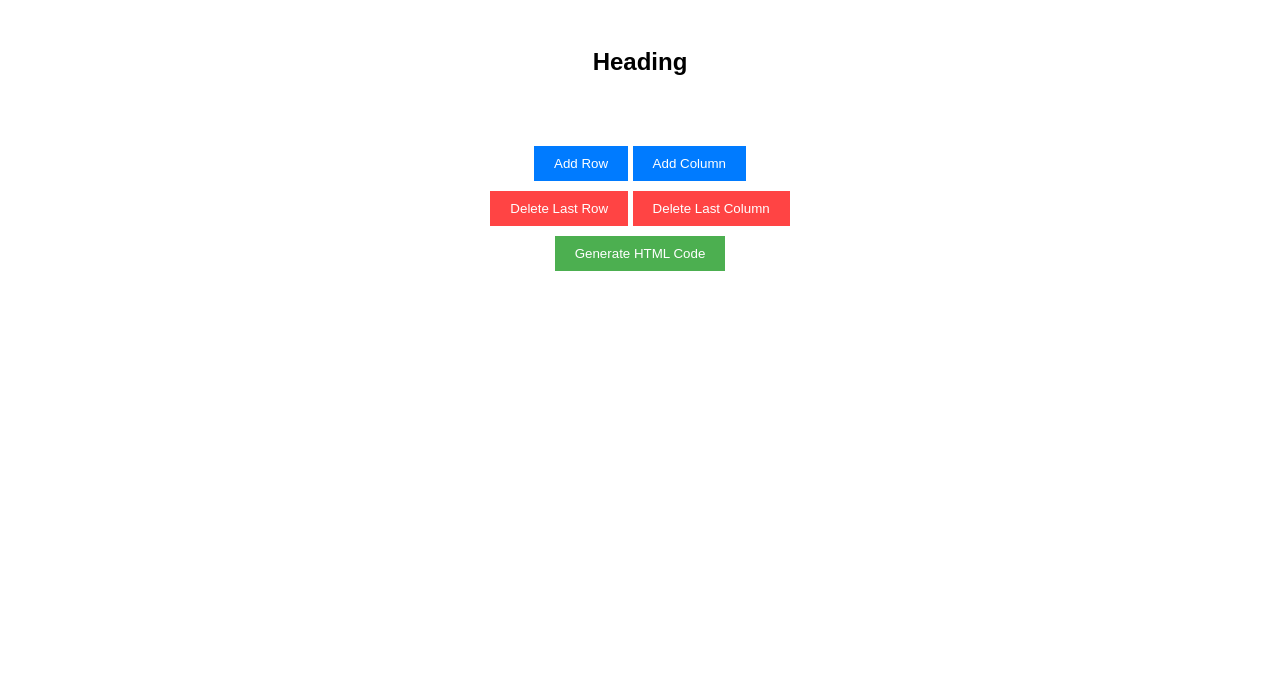
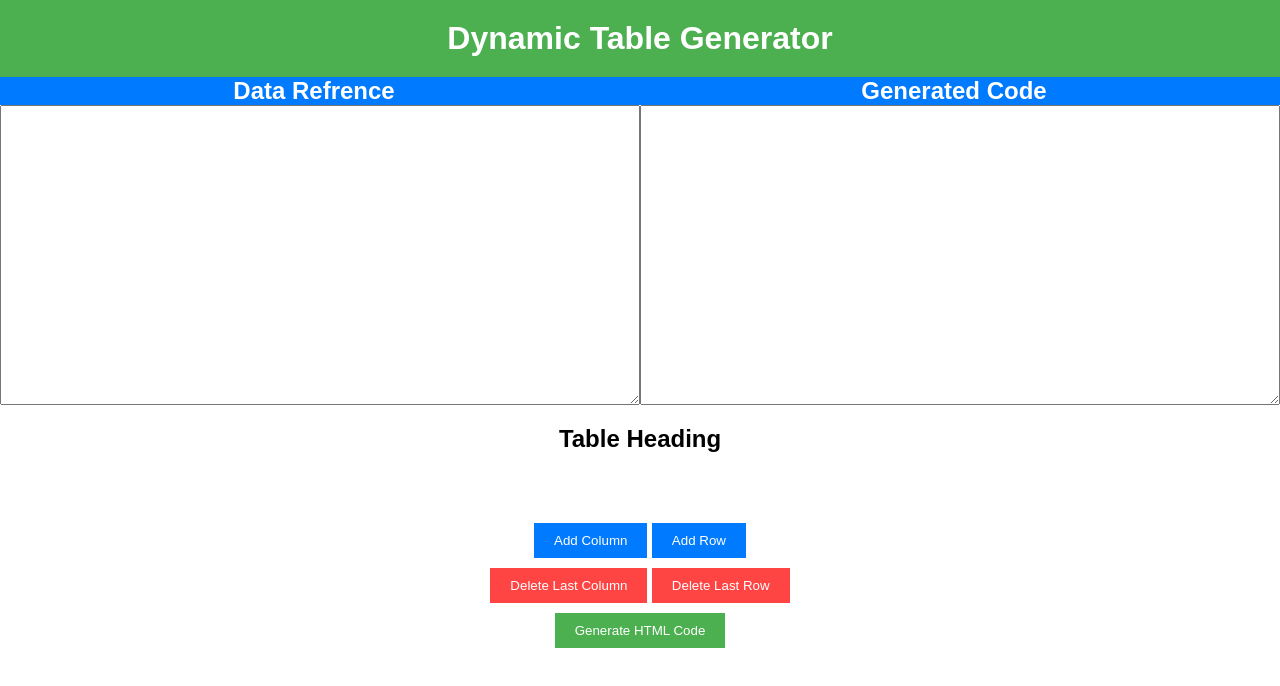
Before and after one commit to jambiebs/JavaScriptNotes, a plain HTML site: page table-template.html in a window 1280 px wide. Drawn offline with Linux system fonts and the light colour scheme.

Commit message:
table template web page created

```diff
--- a/table-template.html
+++ b/table-template.html
@@ -4,10 +4,46 @@
     <meta charset="UTF-8">
     <meta name="viewport" content="width=device-width, initial-scale=1.0">
     <title>Dynamic Table Generator</title>
+    <style>
+        * {
+            margin: 0;
+            padding: 0;
+            box-sizing: border-box;
+        }
+        .container {
+            display: flex;
+            justify-content: center;
+        }
+        .headings {
+            display: flex;
+            justify-content: space-around;
+            background-color: #007bff;
+            color: white;
+        }
+        .main-heading {
+            display: flex;
+            justify-content: center;
+            align-items: center;
+            background-color: #4CAF50;
+            color: #fff;
+            padding: 20px;
+        }
+    </style>
 </head>
 <body style="font-family: Arial, sans-serif;">
+    <div class="main-heading">
+        <h1>Dynamic Table Generator</h1>
+    </div>
+    <div class="headings">
+        <h2>Data Refrence</h2>
+        <h2>Generated Code</h2>
+    </div>
+    <div class="container">
+    <textarea style="width: 50%; height: 300px;"></textarea>
+    <textarea id="htmlCode" style="width: 50%; height: 300px;"></textarea>
+</div>
     <div style="max-width: 800px; margin: 0 auto; padding: 20px; text-align: center;" id="tableCode">
-        <h2 contenteditable="true">Heading</h2>
+        <h2 contenteditable="true">Table Heading</h2>
         <table id="myTable" style="width: 100%; border-collapse: collapse; margin-top: 20px;">
             <thead>
                 <tr></tr>
@@ -18,15 +54,13 @@
         </table>
         </div>
         <div style="max-width: 800px; margin: 0 auto; padding: 20px; text-align: center;">
+        <button id="addColumn" style="padding: 10px 20px; background-color: #007bff; color: #fff; border: none; cursor: pointer; margin-top: 10px;">Add Column</button>
         <button id="addRow" style="padding: 10px 20px; background-color: #007bff; color: #fff; border: none; cursor: pointer; margin-top: 10px;">Add Row</button>
-        <button id="addColumn" style="padding: 10px 20px; background-color: #007bff; color: #fff; border: none; cursor: pointer; margin-top: 10px;">Add Column</button>
         <br>
+        <button id="deleteLastColumn" style="padding: 10px 20px; background-color: #ff4444; color: #fff; border: none; cursor: pointer; margin-top: 10px;">Delete Last Column</button>
         <button id="deleteLastRow" style="padding: 10px 20px; background-color: #ff4444; color: #fff; border: none; cursor: pointer; margin-top: 10px;">Delete Last Row</button>
-        <button id="deleteLastColumn" style="padding: 10px 20px; background-color: #ff4444; color: #fff; border: none; cursor: pointer; margin-top: 10px;">Delete Last Column</button>
         <br>
         <button id="generateCode" style="padding: 10px 20px; background-color: #4CAF50; color: #fff; border: none; cursor: pointer; margin-top: 10px;">Generate HTML Code</button>
-        <br>
-        <textarea id="htmlCode" style="width: 100%; height: 300px; margin-top: 10px; display: none;"></textarea>
     </div>
     <script>
         document.addEventListener("DOMContentLoaded", function () {
@@ -91,14 +125,13 @@
             newCell.contentEditable = true;
             newCell.style.border = "1px solid #ccc";
             newCell.style.padding = "8px";
-            newCell.textContent = "Data";
+            newCell.textContent = "";
             row.appendChild(newCell);
         });
 
         // Increase the column count
         columnCount++;
     });
-
     deleteLastColumnButton.addEventListener("click", function () {
         const headerCells = table.querySelectorAll("thead th");
         if (headerCells.length > 0) {
@@ -110,13 +143,11 @@
                     row.removeChild(lastCell);
                 }
             });
-
             // Decrease the column count
             columnCount--;
         }
     });
 });
-
     </script>
 </body>
 </html>
```
